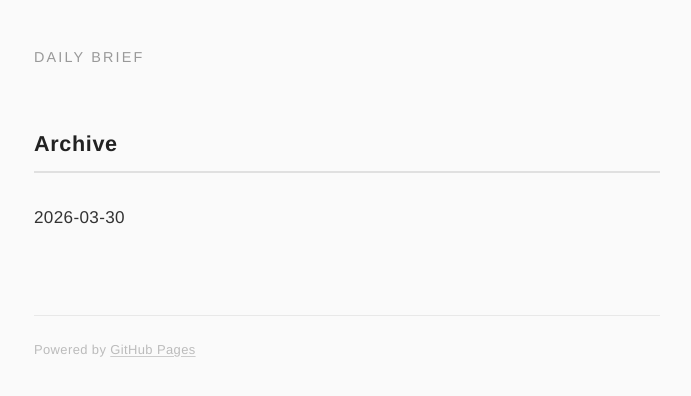
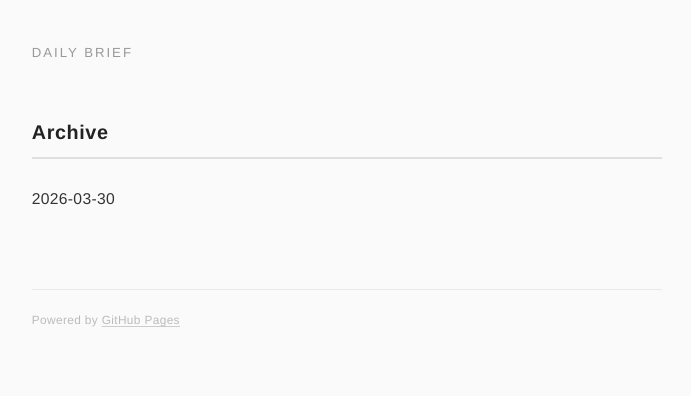
Before and after one commit to j-un/daily-brief, a Jekyll site: the page built from docs/index.md, in a window 1280 px wide. Shown: the top 396 px of the page, without its empty margins (293-984 px from the left). Built offline with Jekyll 4.4.1, drawn with Linux system fonts in a browser that asks for light colours.

Commit message:
fix: revert base font-size from 18px to 16.5px
Co-Authored-By: Claude Opus 4.6 <noreply@anthropic.com>

```diff
--- a/docs/assets/css/style.css
+++ b/docs/assets/css/style.css
@@ -9,7 +9,7 @@
 
 /* === Base === */
 html {
-  font-size: 18px;
+  font-size: 16.5px;
 }
 
 body {
```
